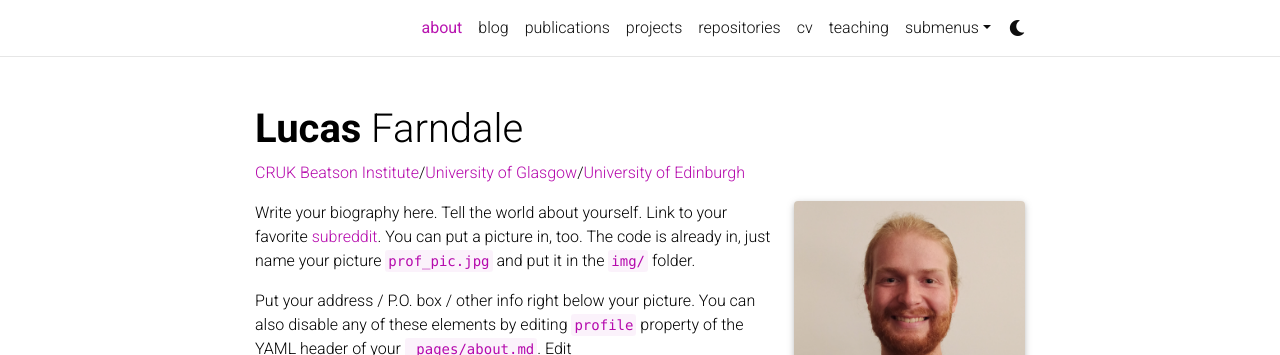
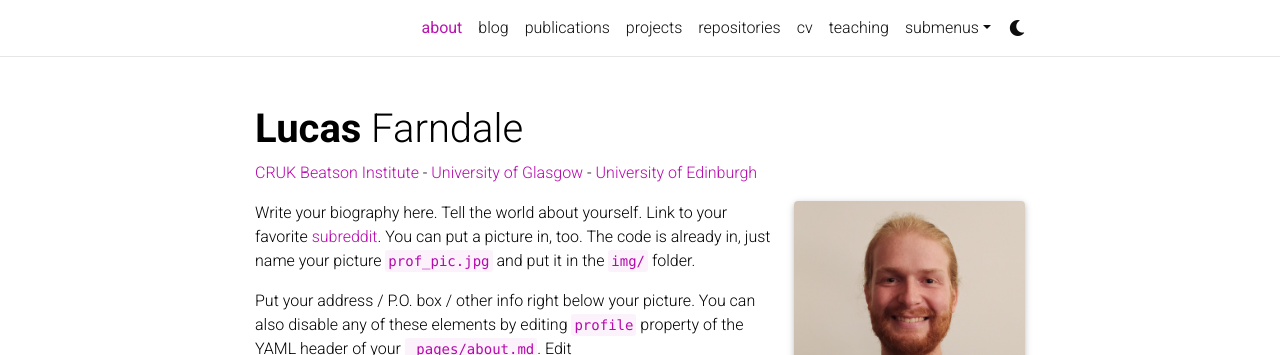
Before and after one commit to lucasfarndale/lucasfarndale.github.io, a Jekyll site: the page built from _pages/about.md, in a window 1280 px wide. Shown: the top 355 px of the page. Built offline with Jekyll 4.4.1, drawn with Linux system fonts in a browser that asks for light colours; full-size pictures stand in for the smaller copies a plugin makes; comment, search, counter and statistics services are not loaded; a style sheet for code colours, icons or effects is not loaded.

```diff
--- a/_pages/about.md
+++ b/_pages/about.md
@@ -2,7 +2,7 @@
 layout: about
 title: about
 permalink: /
-subtitle: <a href='https://www.beatson.gla.ac.uk/'>CRUK Beatson Institute</a>/<a href='https://www.gla.ac.uk/schools/mathematicsstatistics/staff/lucasfarndale/'>University of Glasgow</a>/<a href='https://www.ed.ac.uk/profile/lucas-farndale'>University of Edinburgh</a>
+subtitle: <a href='https://www.beatson.gla.ac.uk/'>CRUK Beatson Institute</a> - <a href='https://www.gla.ac.uk/schools/mathematicsstatistics/staff/lucasfarndale/'>University of Glasgow</a> - <a href='https://www.ed.ac.uk/profile/lucas-farndale'>University of Edinburgh</a>
 
 profile:
   align: right
```
